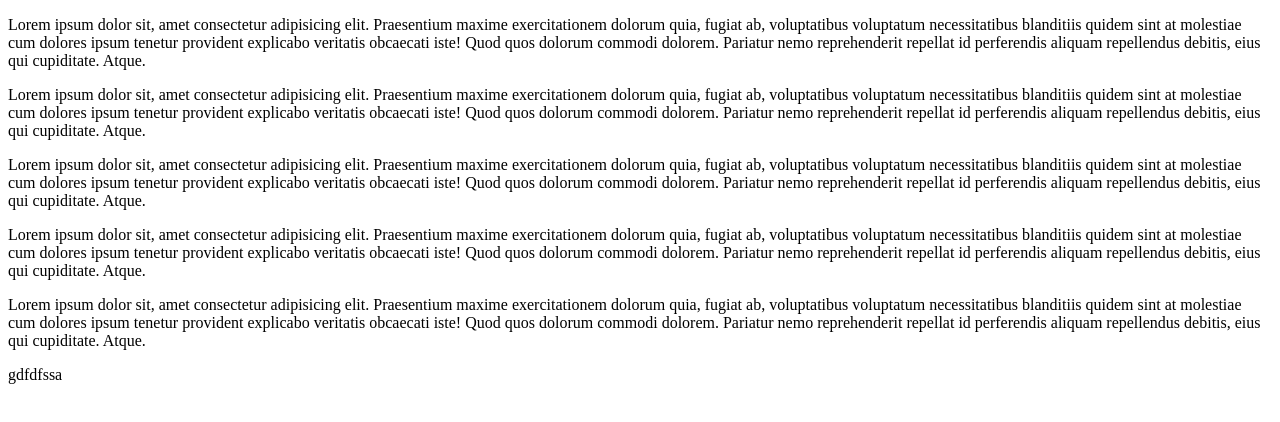
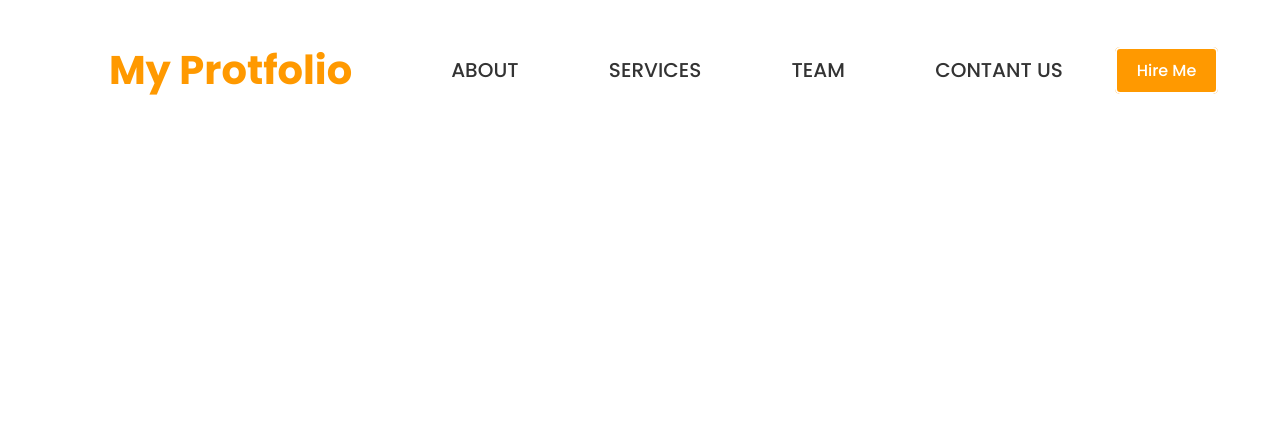
Before and after one commit to Paran6890/test-portfolio, a plain HTML site: page index.html in a window 1280 px wide. Drawn offline with Linux system fonts and the light colour scheme.

Commit message:
header added

```diff
--- a/index.html
+++ b/index.html
@@ -6,37 +6,38 @@
     <meta http-equiv="X-UA-Compatible" content="IE=edge">
     <meta name="viewport" content="width=device-width, initial-scale=1.0">
     <title>Test Porfolio</title>
+    <link rel="preconnect" href="https://fonts.googleapis.com">
+    <link rel="preconnect" href="https://fonts.gstatic.com" crossorigin>
+    <link href="https://fonts.googleapis.com/css2?family=Open+Sans:wght@400;500&family=Poppins:wght@500;600;700;800&display=swap" rel="stylesheet">
+    <link rel="stylesheet" href="./style/style.css">
 </head>
 
 <body>
-    <div class="paran">
-        <p> Lorem ipsum dolor sit, amet consectetur adipisicing elit. Praesentium maxime exercitationem dolorum quia, fugiat ab, voluptatibus voluptatum necessitatibus blanditiis quidem sint at molestiae cum dolores ipsum tenetur provident explicabo veritatis
-            obcaecati iste! Quod quos dolorum commodi dolorem. Pariatur nemo reprehenderit repellat id perferendis aliquam repellendus debitis, eius qui cupiditate. Atque.
-        </p>
-    </div>
-    <div class="paran2">
-        <p> Lorem ipsum dolor sit, amet consectetur adipisicing elit. Praesentium maxime exercitationem dolorum quia, fugiat ab, voluptatibus voluptatum necessitatibus blanditiis quidem sint at molestiae cum dolores ipsum tenetur provident explicabo veritatis
-            obcaecati iste! Quod quos dolorum commodi dolorem. Pariatur nemo reprehenderit repellat id perferendis aliquam repellendus debitis, eius qui cupiditate. Atque.
-        </p>
-        <div class="paran">
-            <p> Lorem ipsum dolor sit, amet consectetur adipisicing elit. Praesentium maxime exercitationem dolorum quia, fugiat ab, voluptatibus voluptatum necessitatibus blanditiis quidem sint at molestiae cum dolores ipsum tenetur provident explicabo veritatis
-                obcaecati iste! Quod quos dolorum commodi dolorem. Pariatur nemo reprehenderit repellat id perferendis aliquam repellendus debitis, eius qui cupiditate. Atque.
-            </p>
-            <div class="paran">
-                <p> Lorem ipsum dolor sit, amet consectetur adipisicing elit. Praesentium maxime exercitationem dolorum quia, fugiat ab, voluptatibus voluptatum necessitatibus blanditiis quidem sint at molestiae cum dolores ipsum tenetur provident explicabo
-                    veritatis obcaecati iste! Quod quos dolorum commodi dolorem. Pariatur nemo reprehenderit repellat id perferendis aliquam repellendus debitis, eius qui cupiditate. Atque.
-                </p>
-                <div class="paran">
-                    <p> Lorem ipsum dolor sit, amet consectetur adipisicing elit. Praesentium maxime exercitationem dolorum quia, fugiat ab, voluptatibus voluptatum necessitatibus blanditiis quidem sint at molestiae cum dolores ipsum tenetur provident explicabo
-                        veritatis obcaecati iste! Quod quos dolorum commodi dolorem. Pariatur nemo reprehenderit repellat id perferendis aliquam repellendus debitis, eius qui cupiditate. Atque.
-                    </p>
-                </div>
+    <!-- header start -->
+
+    <header class="portfolio-header">
+        <div class="container">
+            <div class="logo">
+                <h1>My Protfolio</h1>
+            </div>
+            <div class="menu">
+                <ul>
+                    <li class="about">
+                        <a href="#"></a> about</li>
+                    <li class="services">
+                        <a href="#"></a> services</li>
+                    <li class="team">
+                        <a href="#"></a> team</li>
+                    <li class="contant us">
+                        <a href="#"></a> contant us</li>
+                </ul>
+            </div>
+            <div class="button">
+                <a href="#">Hire Me</a>
             </div>
         </div>
-    </div>
-    gdfdfssa
-
-
+    </header>
+    <!-- header end -->
 </body>
 
 </html>
--- /dev/null
+++ b/style/style.css
@@ -0,0 +1,111 @@
+* {
+    margin: 0;
+    padding: 0;
+}
+
+a,
+a:focus,
+a:hover {
+    text-decoration: none;
+}
+
+ul,
+ol {
+    list-style: none;
+}
+
+a,
+a:focus,
+a:hover {
+    text-decoration: none;
+}
+
+h1,
+h2,
+h3,
+h4,
+h5,
+h6,
+ul,
+li {
+    margin: 0;
+    font-family: 'Poppins', sans-serif;
+}
+
+p {
+    font-family: 'Open Sans', sans-serif;
+}
+
+.container {
+    width: 1170px;
+    margin: auto;
+    display: flex;
+    align-items: center;
+}
+
+
+/* header css start */
+
+.portfolio-header {
+    padding: 40px 0;
+}
+
+.logo {
+    width: 30%;
+    text-align: center;
+}
+
+.logo h1 {
+    color: rgb(255, 153, 0);
+    font-size: 40px;
+}
+
+.menu {
+    width: 60%;
+    text-align: center;
+}
+
+.menu ul {
+    display: flex;
+    justify-content: space-around;
+    text-transform: uppercase;
+    font-size: 20px;
+    color: #333;
+}
+
+.menu ul li {
+    transition: .3s;
+    transform: scale(1);
+}
+
+.menu ul li:hover {
+    color: rgb(255, 153, 0);
+    transition: .3s;
+    cursor: pointer;
+    transform: scale(1.1);
+}
+
+.button {
+    width: 10%;
+    text-align: center;
+}
+
+.button a {
+    padding: 10px 20px;
+    color: #fff;
+    background-color: rgb(255, 153, 0);
+    font-family: 'Poppins', sans-serif;
+    border-radius: 5px;
+    border: 2px solid #fff;
+    transition: .3s;
+}
+
+.button a:hover {
+    background-color: #fff;
+    color: rgb(255, 153, 0);
+    transition: .3s;
+    border: 2px solid rgb(255, 153, 0);
+}
+
+
+/* header css end */
```
